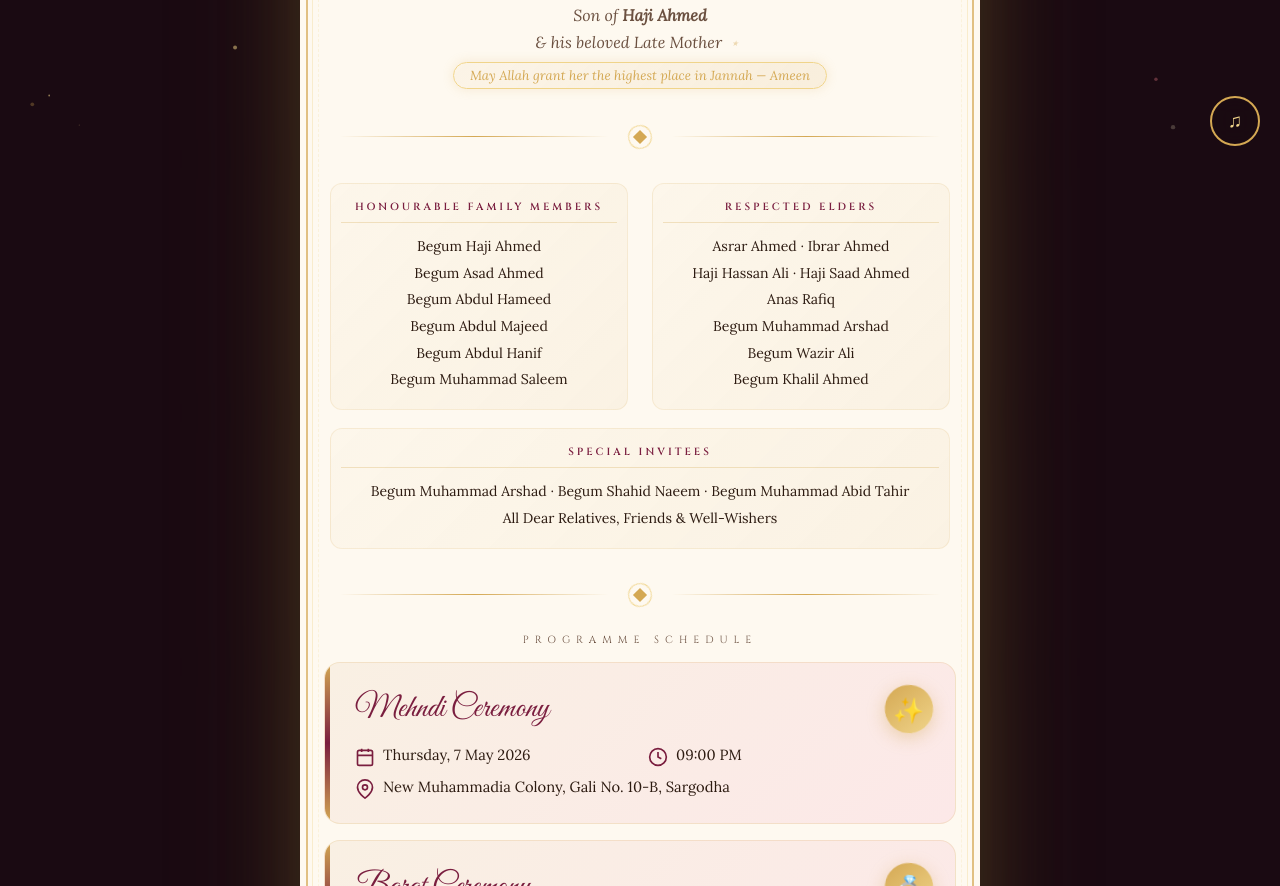
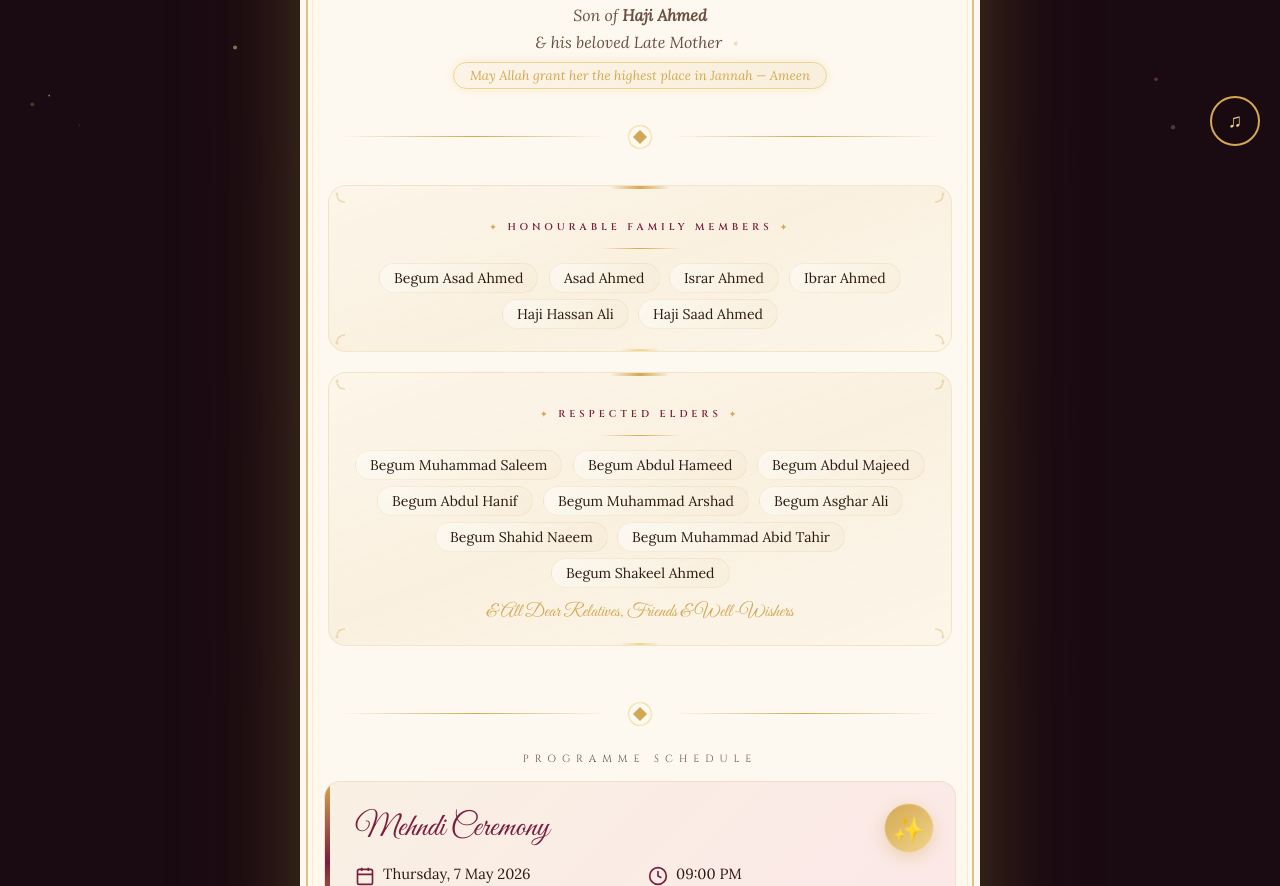
Before and after one commit to ProKashif/wedding-card, a plain HTML site: page index.html in a window 1280 px wide. Shown: the part 634-1520 px from the top of the page. Drawn offline with nearby package versions, Linux system fonts and the light colour scheme; a web font is replaced by a local one.

Commit message:
Enhance families section in index.html with new layout and animations, including Honourable Family Members and Respected Elders listings.

```diff
--- a/index.html
+++ b/index.html
@@ -180,21 +180,76 @@ canvas#bgCanvas{position:fixed;top:0;left:0;width:100%;height:100%;z-index:0;poi
 @keyframes ornSpin{to{transform:rotate(360deg)}}
 
 /* FAMILIES */
-.families{
-  display:grid;grid-template-columns:1fr 1fr;gap:24px;
-  padding:18px 30px;animation:fadeIn .8s 2s both;opacity:0;
+.families-section{
+  padding:20px 28px;animation:fadeIn .8s 2s both;opacity:0;
 }
-.fam{text-align:center;padding:16px 10px;
-  background:linear-gradient(135deg,rgba(212,168,83,.03),rgba(212,168,83,.08));
-  border-radius:12px;border:1px solid rgba(212,168,83,.15);
+.fam-block{
+  text-align:center;margin-bottom:20px;position:relative;
+  padding:28px 24px 22px;
+  background:linear-gradient(160deg,rgba(212,168,83,.04) 0%,rgba(212,168,83,.1) 50%,rgba(212,168,83,.04) 100%);
+  border-radius:18px;
+  border:1px solid rgba(212,168,83,.2);
+  overflow:hidden;
 }
+.fam-block::before{
+  content:'';position:absolute;top:0;left:50%;transform:translateX(-50%);
+  width:60px;height:3px;
+  background:linear-gradient(90deg,transparent,var(--gold),transparent);
+  border-radius:0 0 4px 4px;
+}
+.fam-block::after{
+  content:'';position:absolute;bottom:0;left:50%;transform:translateX(-50%);
+  width:40px;height:2px;
+  background:linear-gradient(90deg,transparent,var(--gold-light),transparent);
+  border-radius:4px 4px 0 0;
+}
+.fam-block .corner{
+  position:absolute;width:20px;height:20px;opacity:.35;
+}
+.fam-block .corner svg{width:100%;height:100%}
+.fam-block .c-tl{top:6px;left:6px}
+.fam-block .c-tr{top:6px;right:6px;transform:scaleX(-1)}
+.fam-block .c-bl{bottom:6px;left:6px;transform:scaleY(-1)}
+.fam-block .c-br{bottom:6px;right:6px;transform:scale(-1)}
 .fam-label{
-  font-family:'Cinzel',serif;font-weight:600;font-size:.65rem;
-  letter-spacing:3px;text-transform:uppercase;color:var(--burgundy);
-  margin-bottom:10px;padding-bottom:8px;
-  border-bottom:1px solid rgba(212,168,83,.3);
+  font-family:'Cinzel',serif;font-weight:600;font-size:.62rem;
+  letter-spacing:4px;text-transform:uppercase;color:var(--burgundy);
+  margin-bottom:14px;position:relative;display:inline-block;
+  padding:0 16px;
 }
-.fam-names{font-family:'Lora',serif;font-size:.88rem;color:var(--text);line-height:1.9}
+.fam-label::before,.fam-label::after{
+  content:'✦';position:absolute;top:50%;transform:translateY(-50%);
+  color:var(--gold);font-size:.5rem;
+}
+.fam-label::before{left:-2px}
+.fam-label::after{right:-2px}
+.fam-divider{
+  width:80px;height:1px;margin:0 auto 14px;
+  background:linear-gradient(90deg,transparent,var(--gold),transparent);
+}
+.fam-names-grid{
+  display:flex;flex-wrap:wrap;justify-content:center;gap:6px 10px;
+}
+.fam-name{
+  font-family:'Lora',serif;font-size:.88rem;color:var(--text);
+  padding:5px 14px;
+  background:linear-gradient(135deg,rgba(255,255,255,.5),rgba(212,168,83,.06));
+  border:1px solid rgba(212,168,83,.15);
+  border-radius:20px;
+  transition:all .3s ease;
+  animation:namePopIn .5s both;
+}
+.fam-name:hover{
+  background:linear-gradient(135deg,var(--gold),var(--gold-light));
+  color:#fff;transform:translateY(-2px);
+  box-shadow:0 4px 12px rgba(212,168,83,.3);
+}
+.fam-closing{
+  margin-top:12px;
+  font-family:'Great Vibes',cursive;font-size:1.15rem;
+  color:var(--gold);
+}
+@keyframes namePopIn{from{opacity:0;transform:scale(.85)}to{opacity:1;transform:none}}
 
 /* EVENTS */
 .events-title{
@@ -460,21 +515,45 @@ canvas#bgCanvas{position:fixed;top:0;left:0;width:100%;height:100%;z-index:0;poi
 
   <div class="ornament"><div class="orn-line"></div><div class="orn-center"><div class="orn-diamond"></div><div class="orn-circle"></div></div><div class="orn-line"></div></div>
 
-  <div class="families">
-    <div class="fam">
+  <div class="families-section">
+    <!-- Honourable Family Members -->
+    <div class="fam-block">
+      <span class="corner c-tl"><svg viewBox="0 0 20 20"><path d="M2 2 Q2 10 10 10" stroke="#d4a853" stroke-width="1.5" fill="none"/><circle cx="2" cy="2" r="1.5" fill="#d4a853"/></svg></span>
+      <span class="corner c-tr"><svg viewBox="0 0 20 20"><path d="M2 2 Q2 10 10 10" stroke="#d4a853" stroke-width="1.5" fill="none"/><circle cx="2" cy="2" r="1.5" fill="#d4a853"/></svg></span>
+      <span class="corner c-bl"><svg viewBox="0 0 20 20"><path d="M2 2 Q2 10 10 10" stroke="#d4a853" stroke-width="1.5" fill="none"/><circle cx="2" cy="2" r="1.5" fill="#d4a853"/></svg></span>
+      <span class="corner c-br"><svg viewBox="0 0 20 20"><path d="M2 2 Q2 10 10 10" stroke="#d4a853" stroke-width="1.5" fill="none"/><circle cx="2" cy="2" r="1.5" fill="#d4a853"/></svg></span>
       <div class="fam-label">Honourable Family Members</div>
-      <div class="fam-names">Begum Haji Ahmed<br>Begum Asad Ahmed<br>Begum Abdul Hameed<br>Begum Abdul Majeed<br>Begum Abdul Hanif<br>Begum Muhammad Saleem</div>
+      <div class="fam-divider"></div>
+      <div class="fam-names-grid">
+        <span class="fam-name" style="animation-delay:2.0s">Begum Asad Ahmed</span>
+        <span class="fam-name" style="animation-delay:2.05s">Asad Ahmed</span>
+        <span class="fam-name" style="animation-delay:2.1s">Israr Ahmed</span>
+        <span class="fam-name" style="animation-delay:2.2s">Ibrar Ahmed</span>
+        <span class="fam-name" style="animation-delay:2.3s">Haji Hassan Ali</span>
+        <span class="fam-name" style="animation-delay:2.4s">Haji Saad Ahmed</span>
+      </div>
     </div>
-    <div class="fam">
+
+    <!-- Respected Elders -->
+    <div class="fam-block">
+      <span class="corner c-tl"><svg viewBox="0 0 20 20"><path d="M2 2 Q2 10 10 10" stroke="#d4a853" stroke-width="1.5" fill="none"/><circle cx="2" cy="2" r="1.5" fill="#d4a853"/></svg></span>
+      <span class="corner c-tr"><svg viewBox="0 0 20 20"><path d="M2 2 Q2 10 10 10" stroke="#d4a853" stroke-width="1.5" fill="none"/><circle cx="2" cy="2" r="1.5" fill="#d4a853"/></svg></span>
+      <span class="corner c-bl"><svg viewBox="0 0 20 20"><path d="M2 2 Q2 10 10 10" stroke="#d4a853" stroke-width="1.5" fill="none"/><circle cx="2" cy="2" r="1.5" fill="#d4a853"/></svg></span>
+      <span class="corner c-br"><svg viewBox="0 0 20 20"><path d="M2 2 Q2 10 10 10" stroke="#d4a853" stroke-width="1.5" fill="none"/><circle cx="2" cy="2" r="1.5" fill="#d4a853"/></svg></span>
       <div class="fam-label">Respected Elders</div>
-      <div class="fam-names">Asrar Ahmed &middot; Ibrar Ahmed<br>Haji Hassan Ali &middot; Haji Saad Ahmed<br>Anas Rafiq<br>Begum Muhammad Arshad<br>Begum Wazir Ali<br>Begum Khalil Ahmed</div>
-    </div>
-  </div>
-
-  <div class="families" style="padding-top:0;animation-delay:2.1s">
-    <div class="fam" style="grid-column:1/-1">
-      <div class="fam-label">Special Invitees</div>
-      <div class="fam-names">Begum Muhammad Arshad &middot; Begum Shahid Naeem &middot; Begum Muhammad Abid Tahir<br>All Dear Relatives, Friends &amp; Well-Wishers</div>
+      <div class="fam-divider"></div>
+      <div class="fam-names-grid">
+        <span class="fam-name" style="animation-delay:2.5s">Begum Muhammad Saleem</span>
+        <span class="fam-name" style="animation-delay:2.6s">Begum Abdul Hameed</span>
+        <span class="fam-name" style="animation-delay:2.7s">Begum Abdul Majeed</span>
+        <span class="fam-name" style="animation-delay:2.8s">Begum Abdul Hanif</span>
+        <span class="fam-name" style="animation-delay:2.9s">Begum Muhammad Arshad</span>
+        <span class="fam-name" style="animation-delay:3.0s">Begum Asghar Ali</span>
+        <span class="fam-name" style="animation-delay:3.1s">Begum Shahid Naeem</span>
+        <span class="fam-name" style="animation-delay:3.2s">Begum Muhammad Abid Tahir</span>
+        <span class="fam-name" style="animation-delay:3.3s">Begum Shakeel Ahmed</span>
+      </div>
+      <div class="fam-closing">& All Dear Relatives, Friends & Well-Wishers</div>
     </div>
   </div>
 
```
